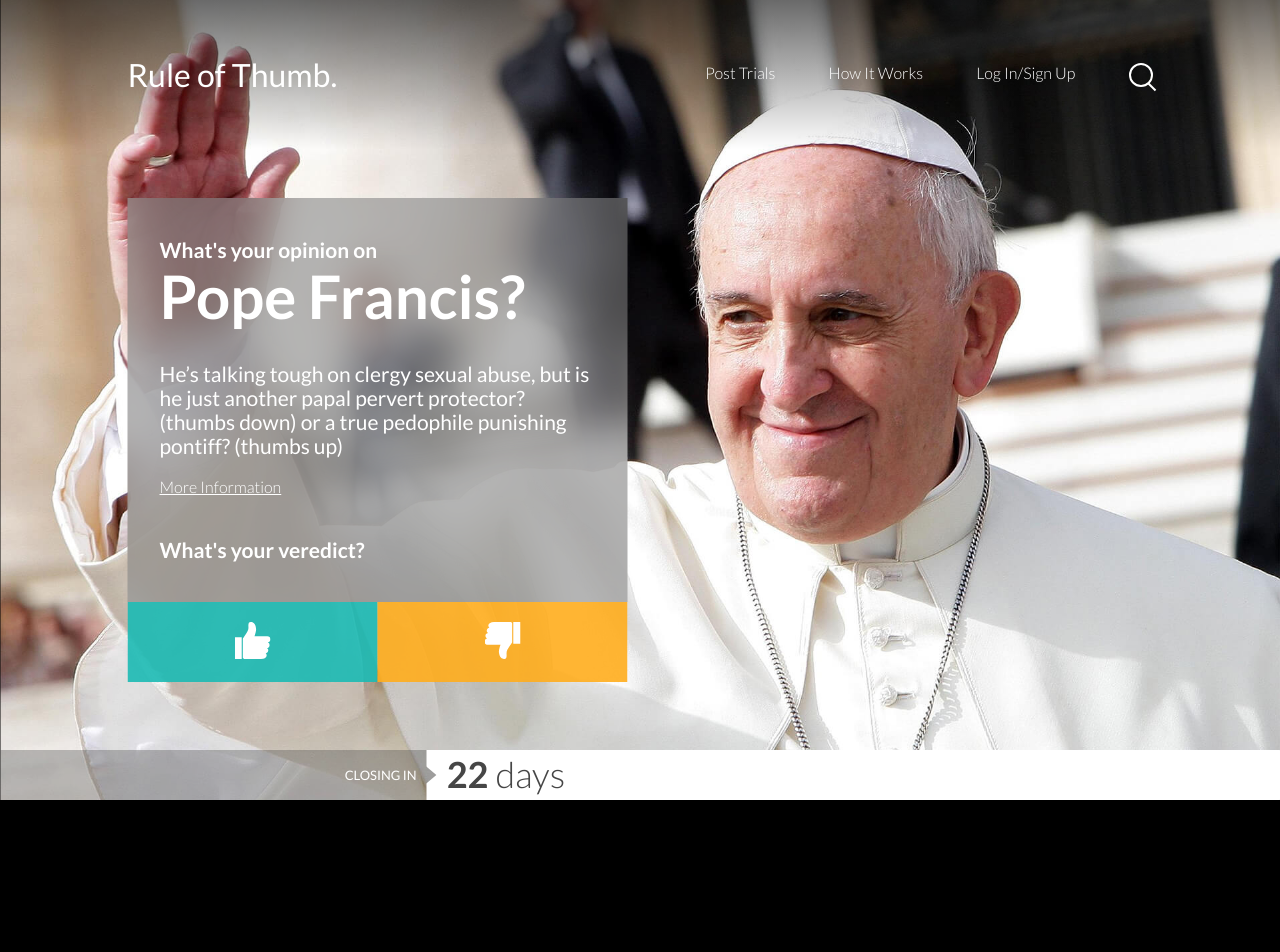
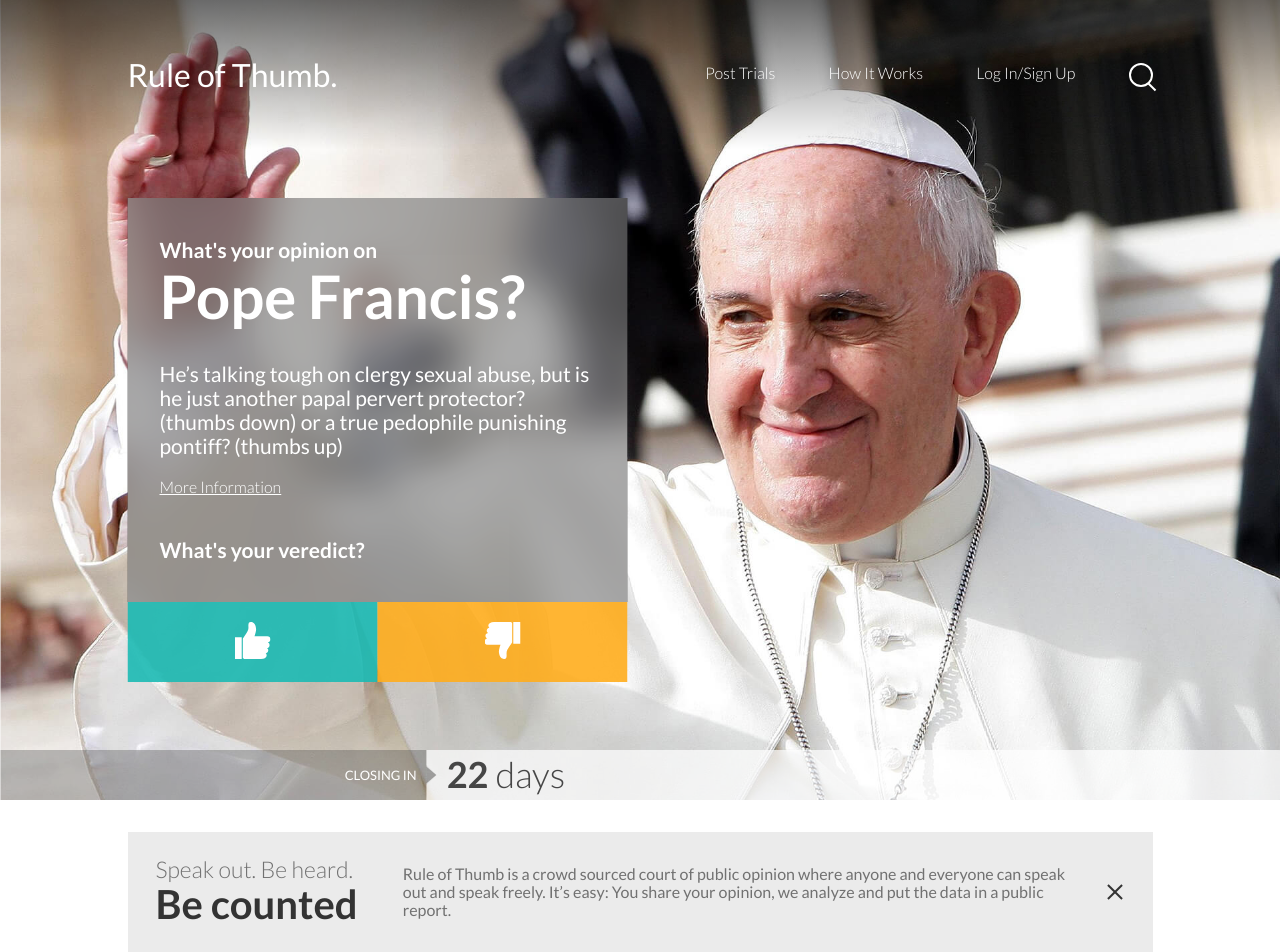
Before and after one commit to mateoodlc/zemoga-test, a Vue app: page / in a window 1280 px wide. Before the commit the page ends 860 px from the top, so only its background shows below. Built offline with nearby package versions, Linux system fonts and the light colour scheme.

Commit message:
feat: speak out component built

```diff
--- a/public/index.html
+++ b/public/index.html
@@ -63,6 +63,18 @@
           </div>
         </div>
       </section>
+      <section class="component-spacer">
+        <div class="informative-cta">
+          <div class="informative-cta__title-wrapper">
+            <p>Speak out. Be heard.</p>
+            <div class="h2 heading--dark">Be counted</div>
+          </div>
+          <div class="informative-cta__content-wrapper">
+            <p>Rule of Thumb is a crowd sourced court of public opinion where anyone and everyone can speak out and speak freely. It’s easy: You share your opinion, we analyze and put the data in a public report.</p>
+          </div>
+          <button class="informative-cta__dismiss-button"></button>
+        </div>
+      </section>
     </main>
     <div id="app"></div>
     <!-- built files will be auto injected -->
--- a/src/App.vue
+++ b/src/App.vue
@@ -1,5 +1,6 @@
 <template>
   <div id="app">
+    <h2>Previous Rulings</h2>
   </div>
 </template>
 
--- a/src/styles/_layout.scss
+++ b/src/styles/_layout.scss
@@ -3,11 +3,6 @@
  padding: 0;
  box-sizing: border-box;
 }
-
-body {
- background-color: black;
-}
-
 
 .max-bound {
  position: relative;
--- a/src/styles/_variables.scss
+++ b/src/styles/_variables.scss
@@ -1 +1,2 @@
 $text-black: #333333;
+$text-gray: #717171;
--- a/src/styles/home.scss
+++ b/src/styles/home.scss
@@ -136,9 +136,8 @@ nav.nav-container .nav-list__wrapper .nav-list__item {
   top: 0;
   left: 0;
   width: 100%;
-  height: 80vh;
+  height: calc(100% - 80px);
   background-color: $text-black;
-  opacity: 0;
  }
 }
 
@@ -248,15 +247,26 @@ nav.nav-container .nav-list__wrapper .nav-list__item {
  padding-right: 10px;
  text-align: right;
  flex: 1;
- &::before {
+ &::before, &::after {
   content: '';
   position: absolute;
   display: block;
+ }
+ &::before {
   top: 0;
   left: 0;
-  width: calc(100% + 10px);
+  width: calc(100%);
   height: 100%;
   background-color: $text-black;
+  opacity: 0.3;
+ }
+ &::after {
+  width: 0;
+  height: 0;
+  right: -10px;
+  border-top: 10px solid transparent;
+  border-bottom: 10px solid transparent;
+  border-left: 10px solid $text-black;
   opacity: 0.3;
  }
  p {
@@ -284,6 +294,7 @@ nav.nav-container .nav-list__wrapper .nav-list__item {
   width: calc(100% + 20px);
   height: 50%;
   background-color: #fff;
+  opacity: 0.7;
  }
  &::before {
   top: 0;
@@ -310,6 +321,66 @@ nav.nav-container .nav-list__wrapper .nav-list__item {
  }
 }
 
+.informative-cta {
+ position: relative;
+ display: flex;
+ flex-wrap: wrap;
+ align-items: center;
+ padding: 24px 28px;
+ background-color: #ebebeb;
+}
+
+.informative-cta__title-wrapper {
+ display: inline-flex;
+ flex-direction: column;
+ align-items: flex-start;
+ min-width: 210px;
+ margin-right: 20px;
+ margin-bottom: 20px;
+ .h2 {
+  font-weight: 700;
+ }
+ p {
+  font-size: 23px;
+  font-weight: 300;
+  color: $text-gray;
+ }
+}
+
+.informative-cta__content-wrapper {
+ width: 100%;
+ margin-right: 20px;
+ p {
+  color: $text-gray;
+ }
+}
+
+.informative-cta__dismiss-button {
+ position: absolute;
+ top: 32px;
+ right: 32px;
+ width: 20px;
+ height: 20px;
+ cursor: pointer;
+ &::before, &::after {
+  content: '';
+  display: block;
+  position: absolute;
+  top: 50%;
+  left: 50%;
+  width: 100%;
+  height: 2px;
+  background-color: $text-black;
+  transform-origin: center;
+ }
+ &::before {
+  transform: translateX(-50%) translateY(-50%) rotate(-45deg);
+ }
+ &::after {
+  transform: translateX(-50%) translateY(-50%) rotate(45deg);
+ }
+}
+
 @media screen and (min-width: 800px) {
  .main-hero {
   height: 100vh;
@@ -319,6 +390,18 @@ nav.nav-container .nav-list__wrapper .nav-list__item {
   left: -32px;
   transform: translateX(0%) translateY(-50%);
  }
+ .informative-cta__content-wrapper {
+  flex: 3;
+ }
+ .informative-cta__title-wrapper {
+  flex: 1;
+  margin-bottom: 0;
+ }
+ .informative-cta__dismiss-button {
+  position: relative;
+  top: 0;
+  left: 0;
+ }
 }
 
 @media screen and (min-width: 1100px) {
```
